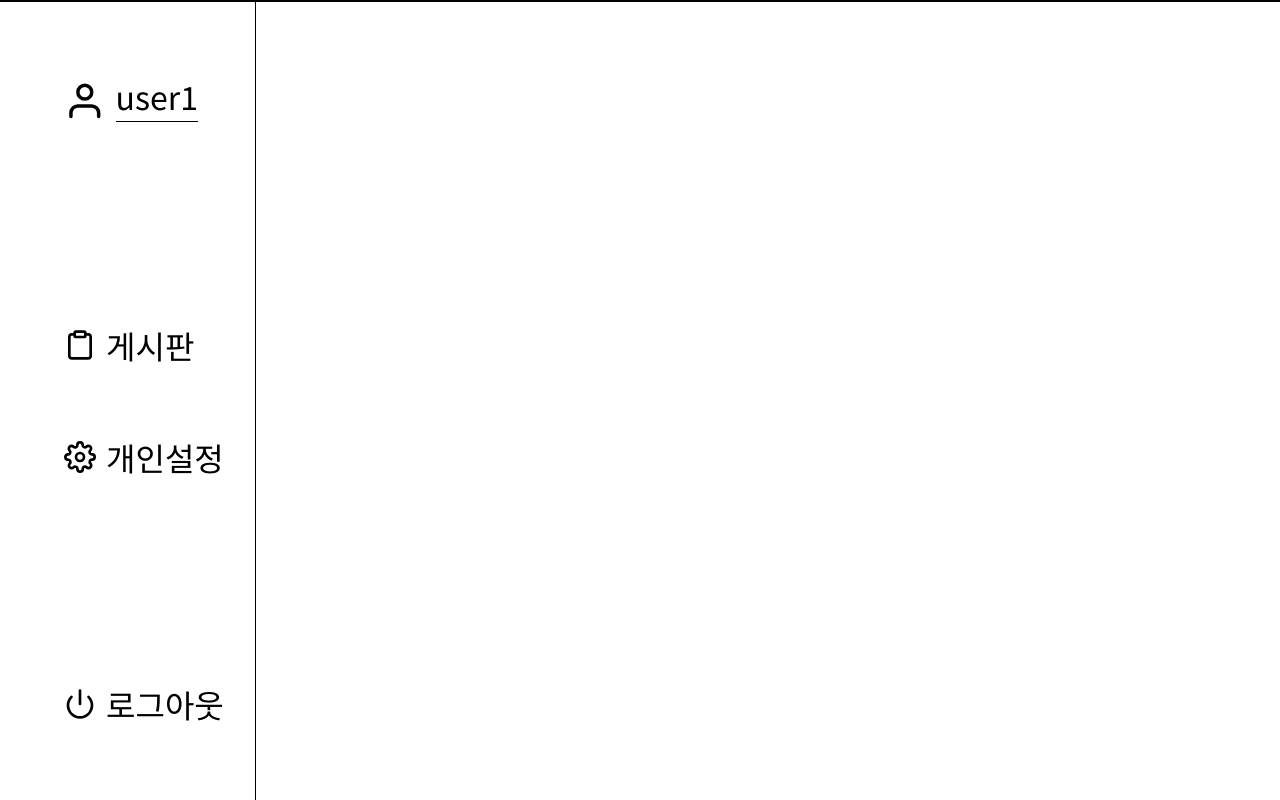
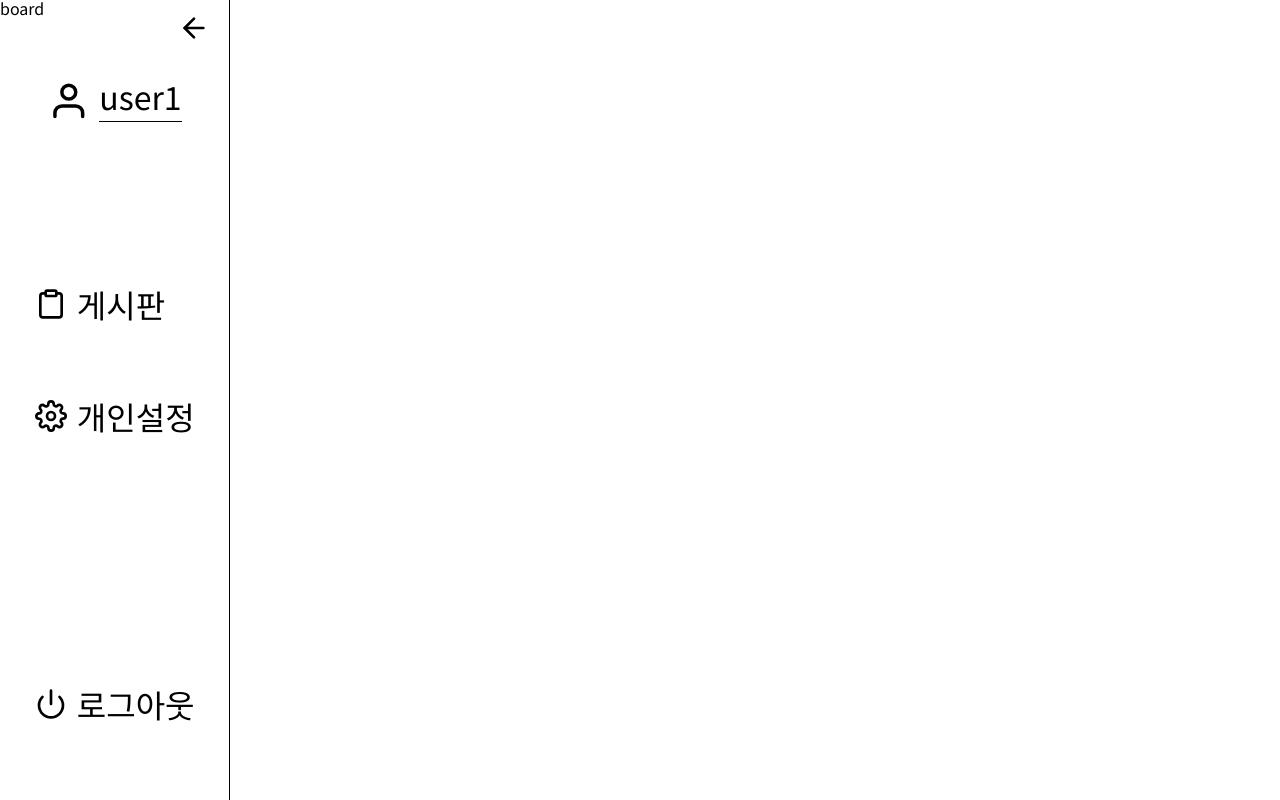
Before and after one commit to cratuss/pre-onboarding-winningi-leedongho, a React (Vite) app: page /board in a window 1280 px wide. Before the commit this address had no page. Built offline with nearby package versions, Linux system fonts and the light colour scheme.

Commit message:
[Add] 네비게이션 버튼 연결

```diff
--- a/src/App.jsx
+++ b/src/App.jsx
@@ -3,6 +3,8 @@ import { Route, Routes } from 'react-router-dom';
 import GlobalStyle from './GlobalStyle';
 import Navigation from './components/Navigation';
 import Main from './pages/Main';
+import Board from './pages/Board';
+import Setting from './pages/Setting';
 
 function App() {
   return (
@@ -11,6 +13,8 @@ function App() {
       <Navigation />
       <Routes>
         <Route path='/' element={<Main />} />
+        <Route path='/board' element={<Board />} />
+        <Route path='/setting' element={<Setting />} />
       </Routes>
     </>
   );
--- a/src/GlobalStyle.jsx
+++ b/src/GlobalStyle.jsx
@@ -18,7 +18,6 @@ const GlobalStyle = createGlobalStyle`
   body {
     position: relative;
     background: #FFFFFF;
-    border: 1px solid black;
     color : #000000;
     font-family: 'Noto Sans KR', sans-serif;
   }
--- a/src/components/Navigation.jsx
+++ b/src/components/Navigation.jsx
@@ -1,34 +1,43 @@
 import styled from 'styled-components';
 import { Link, useNavigate } from 'react-router-dom';
-import { FiUser, FiClipboard, FiSettings, FiPower } from 'react-icons/fi';
+import { FiUser, FiClipboard, FiSettings, FiPower, FiArrowLeft } from 'react-icons/fi';
+import { useState } from 'react';
 
 const Navigation = () => {
+  const [navMinimal, setNavMinimal] = useState(false);
+
   const navigate = useNavigate();
 
   const clickHandler = () => {
     navigate('/');
   };
 
+  const navSlide = () => {
+    setNavMinimal(!navMinimal);
+  };
+
   return (
-    <NavigationBlock>
+    <NavigationBlock style={{ width: navMinimal ? '5%' : '18%' }}>
       <UserBolock>
         <FiUser />
-        <Link to='bookableList'>user1</Link>
+        {!navMinimal && <span>user1</span>}
       </UserBolock>
+      <SlideBlock onClick={() => navSlide()}>
+        <FiArrowLeft />
+      </SlideBlock>
       <ul>
-        <li>{/* <img src={companymark} alt={'companymark'} onClick={() => clickHandler()} /> */}</li>
-        <li>
+        <li onClick={() => navigate('board')}>
           <FiClipboard />
-          <Link to='bookableList'>게시판</Link>
+          {!navMinimal && <span>게시판</span>}
         </li>
-        <li>
+        <li onClick={() => navigate('setting')}>
           <FiSettings />
-          <Link to='booked'>개인설정</Link>
+          {!navMinimal && <span>개인설정</span>}
         </li>
       </ul>
       <LogBlock>
         <FiPower />
-        <Link to='bookableList'>로그아웃</Link>
+        {!navMinimal && <span>로그아웃</span>}
       </LogBlock>
     </NavigationBlock>
   );
@@ -41,17 +50,18 @@ const NavigationBlock = styled.div`
   height: 100%;
   display: flex;
   justify-content: center;
+  align-items: center;
   flex-direction: column;
   border-right: 1px solid #000000;
-  padding-left: 5vw;
   font: 2em/1 'Noto Sans KR';
-  a {
-    color: black;
+  span {
     margin-left: 10px;
   }
   li {
     display: flex;
     margin: 0 0 80px 0;
+
+    cursor: pointer;
     img {
       width: 80%;
       cursor: pointer;
@@ -59,22 +69,31 @@ const NavigationBlock = styled.div`
   }
 `;
 const UserBolock = styled.div`
-  position: fixed;
+  position: absolute;
   top: 10vh;
   display: flex;
+  cursor: default;
   svg {
     font-size: 1.3em;
   }
-  a {
+  span {
     padding-bottom: 5px;
     border-bottom: 1px solid black;
   }
 `;
 
 const LogBlock = styled.div`
-  position: fixed;
+  position: absolute;
   bottom: 10vh;
   display: flex;
+  cursor: pointer;
+`;
+
+const SlideBlock = styled.div`
+  position: absolute;
+  top: 1.5vh;
+  right: 1.5vw;
+  cursor: pointer;
 `;
 
 export default Navigation;
--- /dev/null
+++ b/src/pages/Board.jsx
@@ -0,0 +1,9 @@
+import styled from 'styled-components';
+
+const Board = () => {
+  return <BoardBlock>board</BoardBlock>;
+};
+
+const BoardBlock = styled.div``;
+
+export default Board;
--- a/src/pages/Main.jsx
+++ b/src/pages/Main.jsx
@@ -4,6 +4,12 @@ const Main = () => {
   return <MainBlock></MainBlock>;
 };
 
-const MainBlock = styled.div``;
+const MainBlock = styled.div`
+  positin: relative;
+  height: 100%;
+  margin-left: 18%;
+  padding: 20px;
+  border: 1px solid black;
+`;
 
 export default Main;
--- /dev/null
+++ b/src/pages/Setting.jsx
@@ -0,0 +1,9 @@
+import styled from 'styled-components';
+
+const Setting = () => {
+  return <SettingBlock>setting</SettingBlock>;
+};
+
+const SettingBlock = styled.div``;
+
+export default Setting;
```
Also changed, not shown: src/components/RightLayout.jsx (added, +9 -0 lines).
